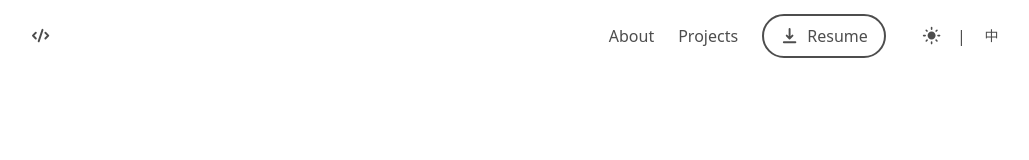
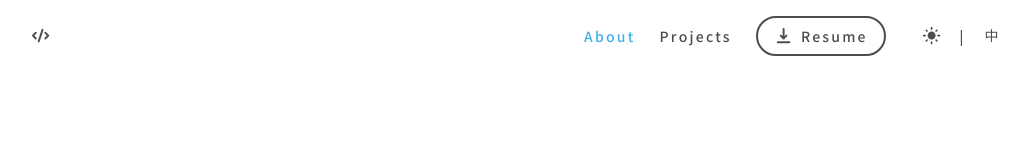
Before and after one commit to weicheng2138/weicheng-portfolio, a React (Vite) app: page / in a window 1280 px wide. Shown: the top 160 px of the page, without its empty margins (123-1152 px from the left). Built offline with nearby package versions, Linux system fonts and the light colour scheme.

Commit message:
feat(scroll-to-anchor): add new hook for anchor link with other page

```diff
--- a/src/components/header.tsx
+++ b/src/components/header.tsx
@@ -2,13 +2,14 @@ import { useTranslation } from 'react-i18next';
 import { ModeToggle } from '@/components/mode-toggle';
 import { I18nToggle } from '@/components/i18n-toggle';
 import { Button } from '@/components/ui/button';
-import { NavLink } from 'react-router-dom';
+import { NavLink, useLocation } from 'react-router-dom';
 import { HiCode, HiMenuAlt3, HiDownload } from 'react-icons/hi';
 import useBreakpoint from '@/hooks/useBreakpoint';
 import { cn } from '@/lib/utils';
-import { useEffect, useState } from 'react';
+import { useEffect, useRef, useState } from 'react';
 import CustomLink from './custom-link';
 import Typography from './typography';
+import useScrollToAnchor from '@/hooks/useScrollToAnchor';
 
 type Props = {
   className?: string;
@@ -32,6 +33,9 @@ function Header({ handleDrawerClick, className }: Props) {
     return () => window.removeEventListener('scroll', handleScroll);
   }, [isTop]);
 
+  // Handle anchor links scroll to
+  useScrollToAnchor();
+
   return (
     <header
       className={cn(
@@ -53,22 +57,22 @@ function Header({ handleDrawerClick, className }: Props) {
             <>
               <NavLink
                 className={({ isActive }) => (isActive ? 'text-primary' : '')}
-                to="/about"
+                to="/#hero-about"
               >
-                {t('nav.about')}
+                <Typography variant="button1">{t('nav.about')}</Typography>
               </NavLink>
               <NavLink
                 className={({ isActive }) => (isActive ? 'text-primary' : '')}
                 to="/projects"
               >
-                {t('nav.projects')}
+                <Typography variant="button1">{t('nav.projects')}</Typography>
               </NavLink>
               <CustomLink
                 href="http://www.google.com"
                 className="flex flex-row items-center gap-2 rounded-full border-2 border-gray05 px-4 py-2 transition-colors hover:bg-gray02 dark:border-gray02 hover:dark:bg-gray05"
               >
                 <HiDownload className="h-[1.2rem] w-[1.2rem]" />
-                {t('nav.resume')}
+                <Typography variant="button1">{t('nav.resume')}</Typography>
               </CustomLink>
 
               <section className="flex h-full items-center gap-1">
--- a/src/components/menu-drawer.tsx
+++ b/src/components/menu-drawer.tsx
@@ -8,7 +8,6 @@ import { HiX } from 'react-icons/hi';
 import { VscGithubInverted } from 'react-icons/vsc';
 import { RiLinkedinFill } from 'react-icons/ri';
 
-import { NavLink } from 'react-router-dom';
 import { useTranslation } from 'react-i18next';
 import { useEffect, useRef } from 'react';
 import { createPortal } from 'react-dom';
@@ -108,7 +107,7 @@ const MenuDrawer = ({ show, handleClose }: Props) => {
 
             <div className="flex w-full flex-col items-center gap-2 p-2">
               {/* Links for sites */}
-              <CustomLink href="/about" className="w-full">
+              <CustomLink href="/#hero-about" className="w-full">
                 <Button
                   variant="social"
                   className="flex h-auto gap-2 py-4"
--- /dev/null
+++ b/src/hooks/useScrollToAnchor.ts
@@ -0,0 +1,22 @@
+import { useEffect, useRef } from 'react';
+import { useLocation } from 'react-router-dom';
+
+const useScrollToAnchor = () => {
+  const location = useLocation();
+  const lastHash = useRef('');
+
+  useEffect(() => {
+    if (location.hash) {
+      lastHash.current = location.hash.slice(1);
+    }
+    if (lastHash.current && document.getElementById(lastHash.current)) {
+      setTimeout(() => {
+        document
+          .getElementById(lastHash.current)
+          ?.scrollIntoView({ behavior: 'smooth', block: 'start' });
+        lastHash.current = '';
+      }, 100);
+    }
+  }, [location]);
+};
+export default useScrollToAnchor;
--- a/src/pages/about.tsx
+++ b/src/pages/about.tsx
@@ -8,7 +8,7 @@ const About = () => {
     <div>
       <Typography variant="h1">ABOUT</Typography>
       <h1 className="text-center">{t('author')}</h1>
-      <p>
+      <p id="p0">
         Lorem ipsum dolor sit amet, officia excepteur ex fugiat reprehenderit
         enim labore culpa sint ad nisi Lorem pariatur mollit ex esse
         exercitation amet. Nisi anim cupidatat excepteur officia. Reprehenderit
@@ -164,7 +164,7 @@ const About = () => {
         Voluptate laboris sint cupidatat ullamco ut ea consectetur et est culpa
         et culpa duis.
       </p>
-      <a href="#p1">Go to p1</a>
+      <a href="#p0">Go to p0</a>
     </div>
   );
 };
--- a/src/pages/home.tsx
+++ b/src/pages/home.tsx
@@ -39,7 +39,10 @@ const Home = () => {
       </header>
       <main className="flex w-full flex-col items-center">
         {/* HERO */}
-        <section className="flex w-full justify-center bg-gray02 dark:bg-gray05">
+        <section
+          id="hero-about"
+          className="flex w-full justify-center bg-gray02 dark:bg-gray05"
+        >
           <article
             className={cn(
               'flex w-full max-w-5xl flex-col items-center justify-center px-14 pb-[7.5rem] pt-40',
```
